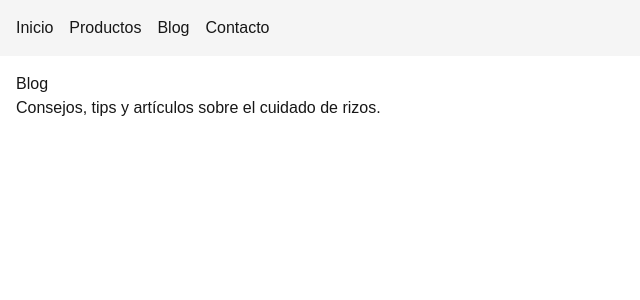
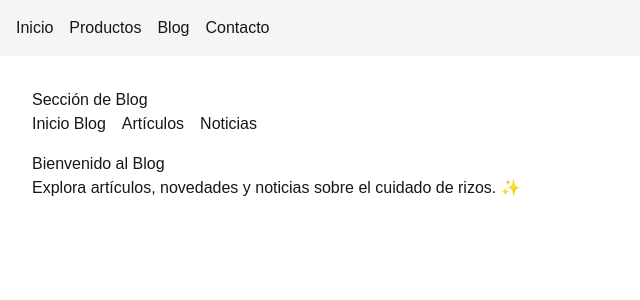
Before and after one commit to vocampoz2312-star/act_react_s3, a Next.js app: page /blog in a window 1280 px wide. Shown: the top 300 px of the page, without its empty margins (0-640 px from the left). Built offline with nearby package versions, Linux system fonts and the light colour scheme.

Commit message:
Layout para Blog

```diff
--- /dev/null
+++ b/src/app/blog/layout.tsx
@@ -0,0 +1,31 @@
+import Link from "next/link";
+
+export default function BlogLayout({
+  children,
+}: {
+  children: React.ReactNode;
+}) {
+  return (
+    <section style={{ padding: "1rem" }}>
+      <h1>Sección de Blog</h1>
+
+      {/* Navegación secundaria */}
+      <nav style={{ marginBottom: "1rem" }}>
+        <ul style={{ display: "flex", gap: "1rem", listStyle: "none" }}>
+          <li>
+            <Link href="/blog">Inicio Blog</Link>
+          </li>
+          <li>
+            <Link href="/blog/articulos">Artículos</Link>
+          </li>
+          <li>
+            <Link href="/blog/noticias">Noticias</Link>
+          </li>
+        </ul>
+      </nav>
+
+      {/* Contenido dinámico */}
+      <div>{children}</div>
+    </section>
+  );
+}
--- a/src/app/blog/page.tsx
+++ b/src/app/blog/page.tsx
@@ -1,8 +1,8 @@
 export default function BlogPage() {
   return (
     <div>
-      <h1>Blog</h1>
-      <p>Consejos, tips y artículos sobre el cuidado de rizos.</p>
+      <h2>Bienvenido al Blog</h2>
+      <p>Explora artículos, novedades y noticias sobre el cuidado de rizos. ✨</p>
     </div>
   );
 }
```
